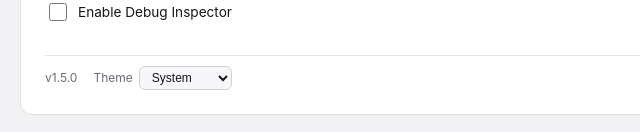
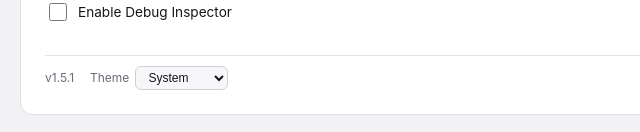
Before and after one commit to trevauld/voice-assistant, a website: page index.html in a window 1280 px wide. Shown: the part 1254-1386 px from the top of the page, 0-640 px from the left. Drawn offline with Linux system fonts and the light colour scheme.

Commit message:
release: v1.5.1
Co-Authored-By: Claude Opus 5.5 <noreply@anthropic.com>

```diff
--- a/index.html
+++ b/index.html
@@ -461,7 +461,7 @@ Formatting Rules:
     <!-- App Version & License Footer -->
     <div style="display: flex; justify-content: space-between; align-items: center; flex-wrap: wrap; gap: 10px; margin-top: 15px; padding-top: 10px; border-top: 1px solid var(--line); font-size: 0.75rem; color: var(--faint);">
       <span style="display: flex; align-items: center; gap: 16px;">
-        <span id="appVersion">v1.5.0</span>
+        <span id="appVersion">v1.5.1</span>
         <label style="display: flex; align-items: center;"><span id="lbl-theme">Theme</span>
           <select id="themeSelect" class="mini-select">
             <option value="system" id="opt-theme-system">System</option>
--- a/package.json
+++ b/package.json
@@ -1,6 +1,6 @@
 {
   "name": "push-to-chat",
-  "version": "1.5.0",
+  "version": "1.5.1",
   "private": true,
   "description": "Push to Chat: real-time bring-your-own-key voice chat (PWA)",
   "keywords": ["voice", "assistant", "ai", "pwa"],
```
